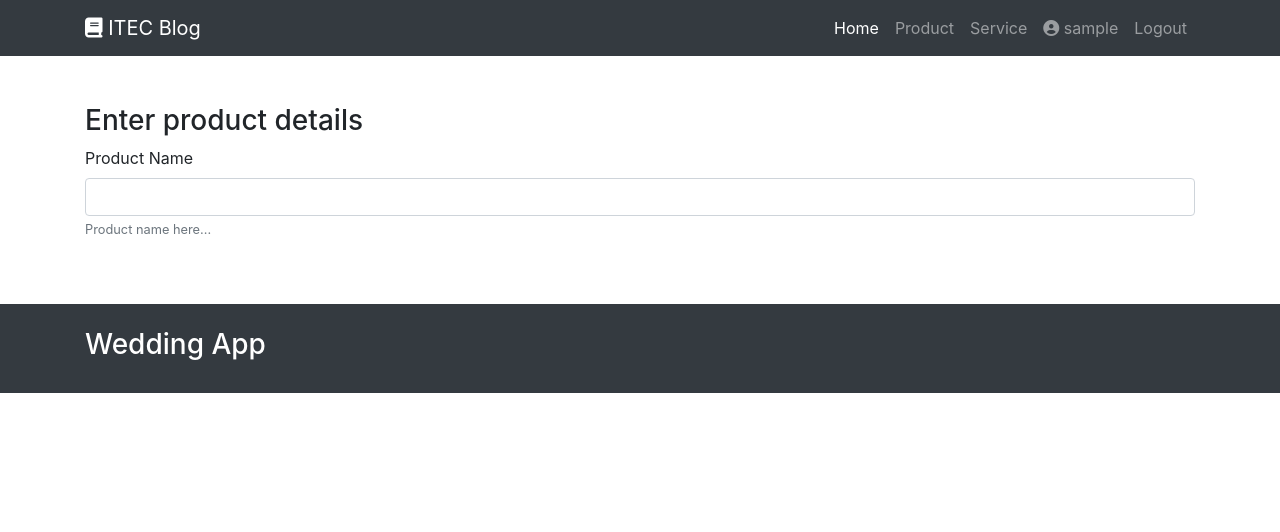
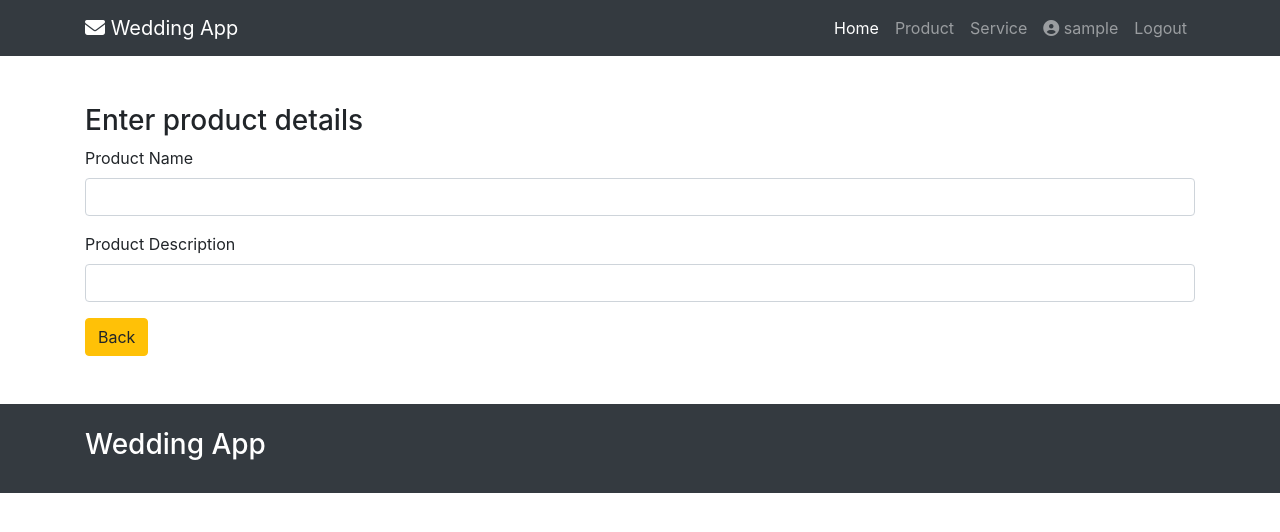
Before and after one commit to PollAppOrg/PollApp, a PHP site: template views/product/create.php in a window 1280 px wide. Shown: the top 532 px of the page. Run offline with PHP 8.4, Linux system fonts and the light colour scheme; the template is opened without the code that fills it, so the values that code supplies are empty; the visitor is signed in with stand-in values (Sample User, id 1); some libraries are stand-ins or nearby versions.

Commit message:
update product 1

```diff
--- a/core/web.php
+++ b/core/web.php
@@ -38,3 +38,7 @@ Router::post("login", function() {
         $userController->verifyLoginUser($_POST);
     }
 });
+
+if(Router::$found === false) {
+    include "views/_404.php";
+}
--- a/views/inc/head.php
+++ b/views/inc/head.php
@@ -10,12 +10,12 @@
     <link rel="stylesheet" href="assets/css/style.css">
     <link rel="stylesheet" href="https://cdnjs.cloudflare.com/ajax/libs/font-awesome/6.1.1/css/all.min.css">
     <link rel="stylesheet" href="style.css">
-    <title>Title</title>
+    <title>Wedding App</title>
 </head>
 <body class="mt-5 pt-2">
 <nav class="navbar navbar-expand-lg navbar-dark bg-dark fixed-top">
     <div class="container">
-        <a class="navbar-brand" href="<?php echo ROOT ?>"> <i class="fa fa-book" aria-hidden="true"></i> ITEC Blog</a>
+        <a class="navbar-brand" href="<?php echo ROOT ?>"> <i class="fa fa-envelope" aria-hidden="true"></i> Wedding App</a>
         <button class="navbar-toggler" data-target="#my-nav" data-toggle="collapse" aria-controls="my-nav" aria-expanded="false" aria-label="Toggle navigation">
             <span class="navbar-toggler-icon"></span>
         </button>
--- a/views/product.php
+++ b/views/product.php
@@ -4,7 +4,7 @@
     <hr class="my-2">
     <p>More info</p>
     <p class="lead">
-        <a class="btn btn-primary btn-lg" href="<?php ROOT . "product/create"?>" role="button">Click here to add a new product</a>
+        <a class="btn btn-primary btn-lg" href="<?php ROOT ?>" role="button">Click here to add a new product</a>
     </p>
 </div>
 
--- a/views/product/create.php
+++ b/views/product/create.php
@@ -6,9 +6,13 @@
                 <div class="form-group">
                   <label for="pName">Product Name</label>
                   <input type="text" name="pName" id="pName" class="form-control" placeholder="" aria-describedby="helpId">
-                  <small id="helpId" class="text-muted">Product name here...</small>
+                </div>
+                <div class="form-group">
+                  <label for="pDesc">Product Description</label>
+                  <input type="text" name="pDesc" id="pDesc" class="form-control" placeholder="" aria-describedby="helpId">
                 </div>
             </form>
+            <a href="<?php ROOT . "product"?>" class="btn btn-warning">Back</a>
         </div>
     </div>
 </div>
```
Also changed, not shown: views/_404.php (added, +22 -0 lines).
